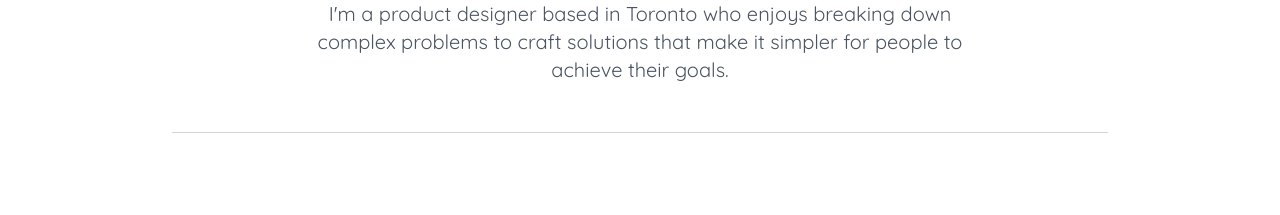
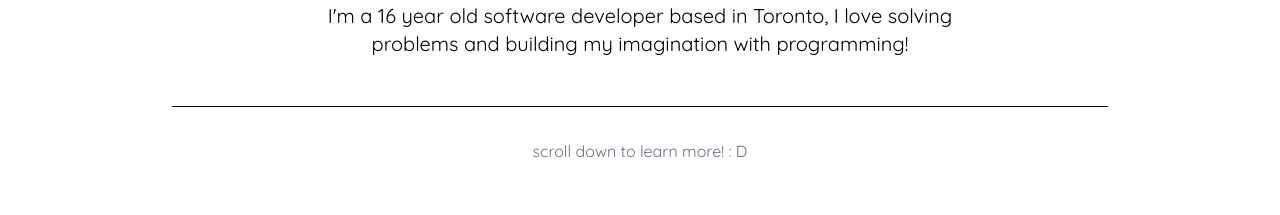
Before and after one commit to rdnm0/me, a React (Create React App) app: page / in a window 1280 px wide. Shown: the part 360-575 px from the top of the page. Built offline with nearby package versions, Linux system fonts and the light colour scheme; a web font is replaced by a local one.

Commit message:
misc changes

```diff
--- a/src/components/About.jsx
+++ b/src/components/About.jsx
@@ -26,11 +26,7 @@
         >
             <h2 className="text-6xl font-bold mb-8 text-gray-900 dark:text-white">About Me</h2>
             <p className="text-3xl text-gray-600 dark:text-gray-400 md:float-left md:w-3/4 md:pr-6">
-            Hi, I'm Rohan, a passionate software developer based in Toronto. I'm currently studying in the
-            International Baccalaureate Diploma Programme (IBDP) in 11th grade. For the past two years,
-            I've been honing my coding skills, and I'm particularly focused on competitive programming.
-            I have a strong background in web development, where I enjoy creating user-friendly solutions
-            that empower people to achieve their goals.
+            Hi, I'm Rohan, a passionate software developer based in Toronto. I'm currently studying in the International Baccalaureate Diploma Programme (IBDP) in 11th grade. In my free time, I enjoy hitting the gym to stay fit and watching anime to unwind. For the past two years, I've been honing my coding skills, particularly focusing on competitive programming. I have a strong background in web development, where I enjoy creating user-friendly solutions that empower people to achieve their goals.
 
             </p>
         </motion.div>
--- a/src/components/Home.jsx
+++ b/src/components/Home.jsx
@@ -12,13 +12,13 @@ const Home = () => {
           </span>
         </button>
       </h1>
-      <p className="text-xl text-gray-600 dark:text-gray-400 mb-12 max-w-2xl">
-        I'm a product designer based in Toronto who enjoys breaking down complex problems
-        to craft solutions that make it simpler for people to achieve their goals.
+      <p className="text-xl text-black dark:text-gray-400 mb-12 max-w-2xl">
+        I'm a 16 year old software developer based in Toronto, I love solving problems and building my imagination with programming!
       </p>
 
-      <hr className="border-gray-300 dark:border-gray-700 w-3/4 mb-8" />
-      <p className="text-sm text-gray-500 dark:text-gray-500">
+      <hr className="border-black dark:border-gray-700 w-3/4 mb-8" />
+      <p className="text-mid text-gray-500 dark:text-gray-500">
+        scroll down to learn more! : D
       </p>
     </div>
   );
```
